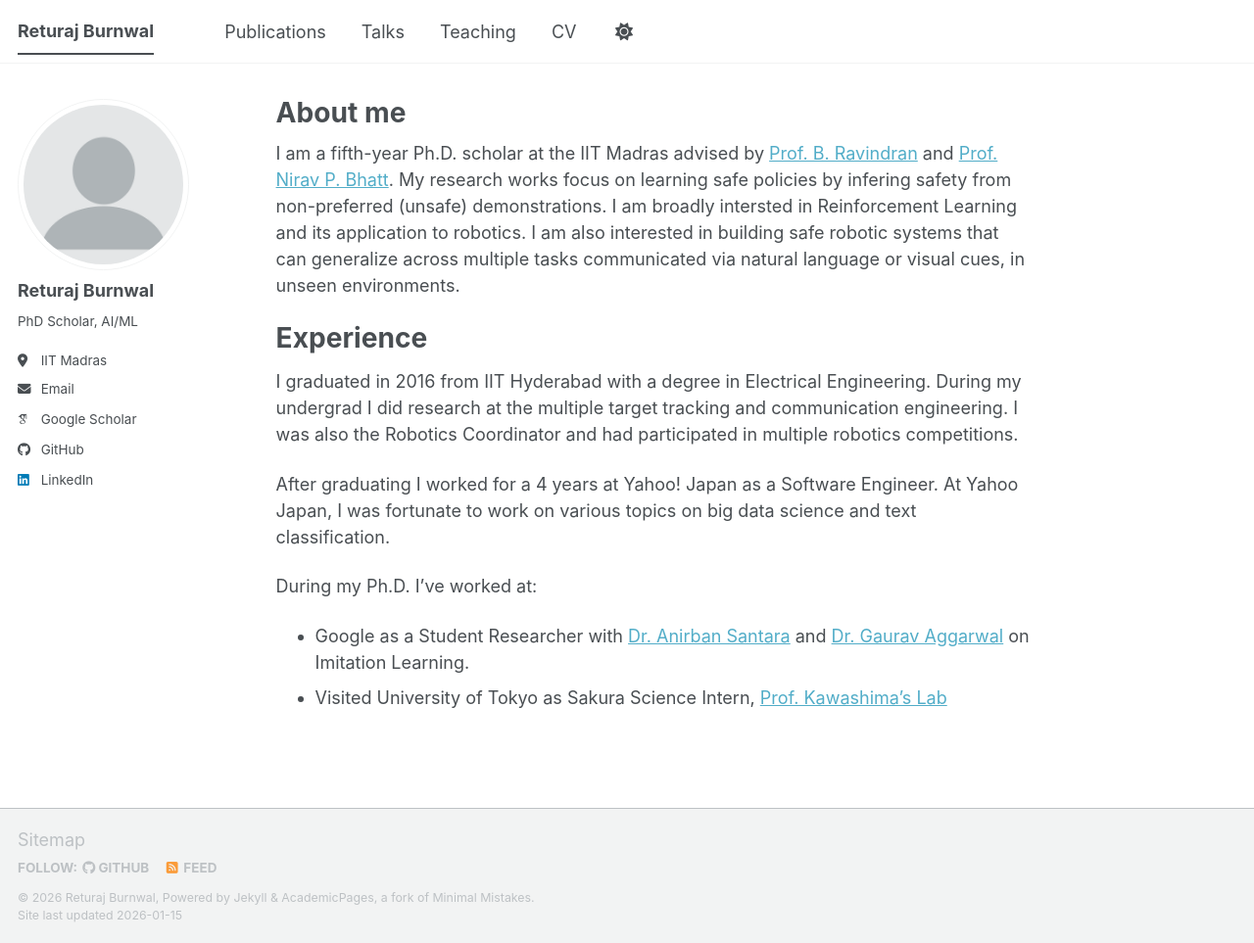
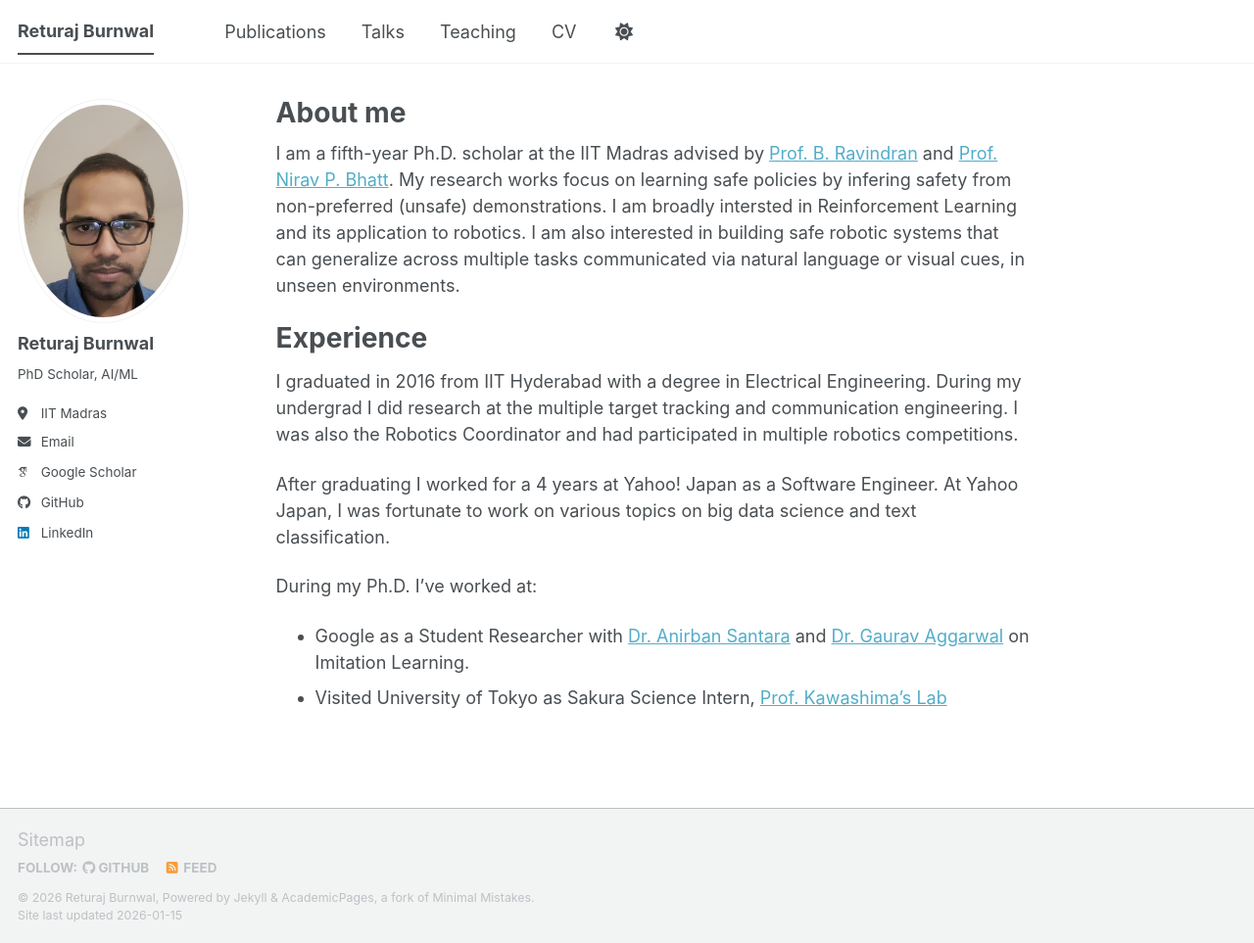
Before and after one commit to returaj/returaj.github.io, a Jekyll site: the page built from _pages/about.md, in a window 1280 px wide and 963 px high. Shown: the whole window at 98% size. Built offline with Jekyll 4.4.1, drawn with Linux system fonts in a browser that asks for light colours; some web fonts are replaced; a script bundle is joined from its source files by our own code; library files that are not in the unit come from our copies.

Commit message:
Update _config.yml

```diff
--- a/_config.yml
+++ b/_config.yml
@@ -23,7 +23,7 @@ repository               : "returaj.github.io"
 #               Additional customization can be done by editing /_includes/author-profile.html
 author:
   # Biographic information
-  avatar           : "profile.png"
+  avatar           : "my_photo.jpg"
   name             : "Returaj Burnwal"
   pronouns         : # example: "she/her"
   bio              : "PhD Scholar, AI/ML"
```
